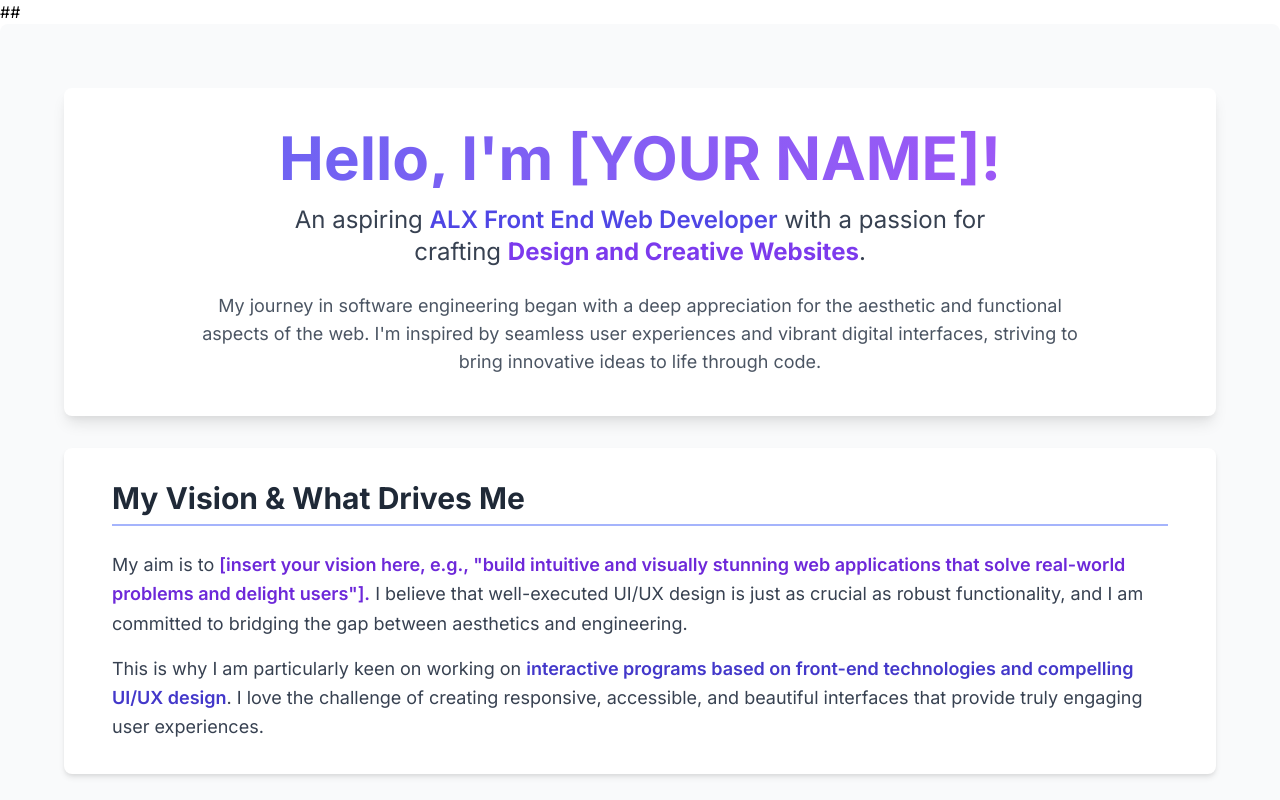
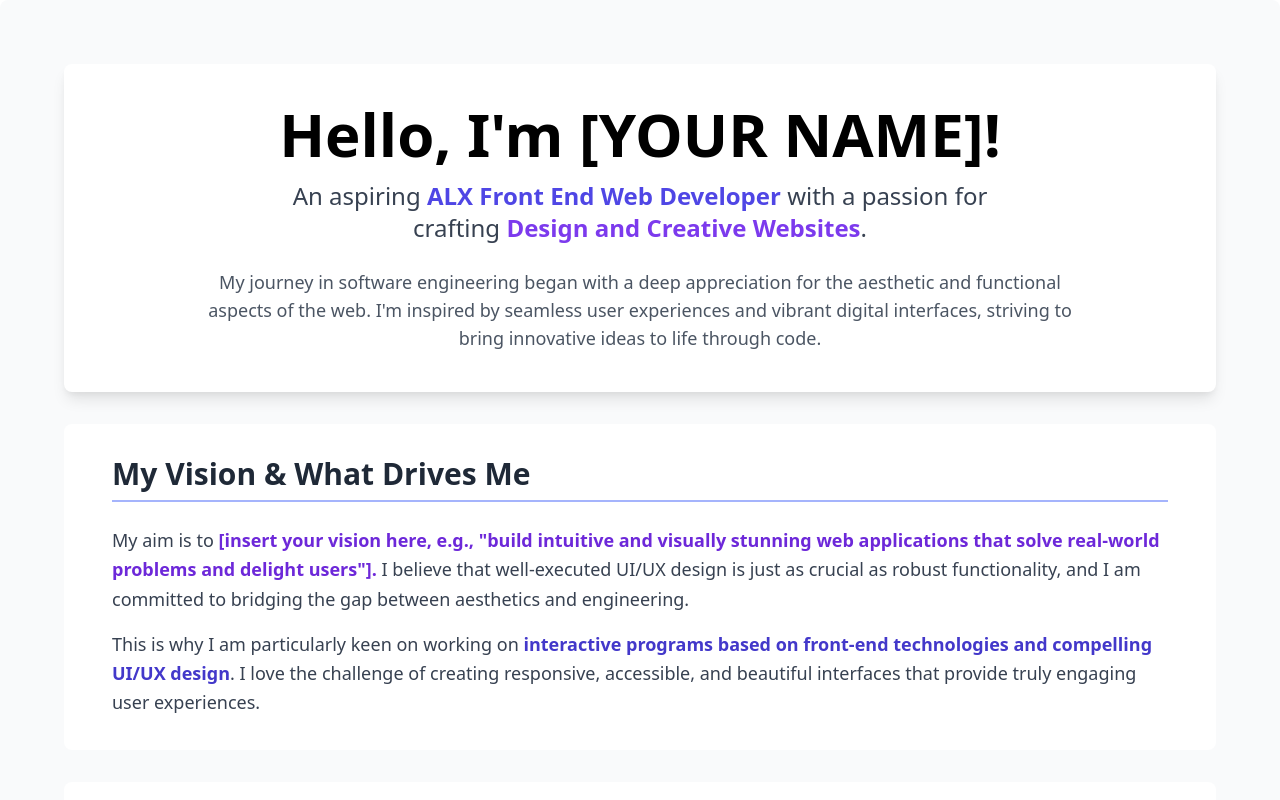
Before and after one commit to Jorgeeshun/Jorgeeshun, a plain HTML site: page index.html in a window 1280 px wide. Shown: the top 800 px of the page. Drawn offline with nearby package versions, Linux system fonts and the light colour scheme.

Commit message:
Update index.html

```diff
--- a/index.html
+++ b/index.html
@@ -20,23 +20,10 @@
   Tailwind CSS is automatically processed by GitHub when rendering markdown with HTML.
 -->
 
-## <link href="https://unpkg.com/tailwindcss@^2/dist/tailwind.min.css" rel="stylesheet">
+<link href="https://unpkg.com/tailwindcss@^2/dist/tailwind.min.css" rel="stylesheet">
 <link href="https://cdnjs.cloudflare.com/ajax/libs/font-awesome/6.0.0-beta3/css/all.min.css" rel="stylesheet">
 <link href="https://fonts.googleapis.com/css2?family=Inter:wght@400;600;700&display=swap" rel="stylesheet">
 
-<style>
-  body {
-    font-family: 'Inter', sans-serif;
-  }
-  .gradient-text {
-    background: linear-gradient(to right, #6366f1, #a855f7);
-    -webkit-background-clip: text;
-    -webkit-text-fill-color: transparent;
-  }
-  .card-shadow {
-    box-shadow: 0 4px 6px -1px rgba(0, 0, 0, 0.1), 0 2px 4px -1px rgba(0, 0, 0, 0.06);
-  }
-</style>
 
 <div class="min-h-screen bg-gray-50 p-4 sm:p-8 md:p-12 lg:p-16 rounded-lg">
 
@@ -165,10 +152,10 @@
           Just replace these lines with the markdown for those widgets.
       </p>
       <!-- Example placeholder for a stats card -->
-      <!--
+
       <img src="https://github-readme-stats.vercel.app/api?username=jorgeeshun&show_icons=true&theme=radical" alt="Your GitHub Stats" class="mx-auto mb-4"/>
       <img src="https://github-readme-streak-stats.herokuapp.com/?user=jorgeeshun&theme=radical" alt="GitHub Streak" class="mx-auto"/>
-      -->
+
   </section>
 
 
```
